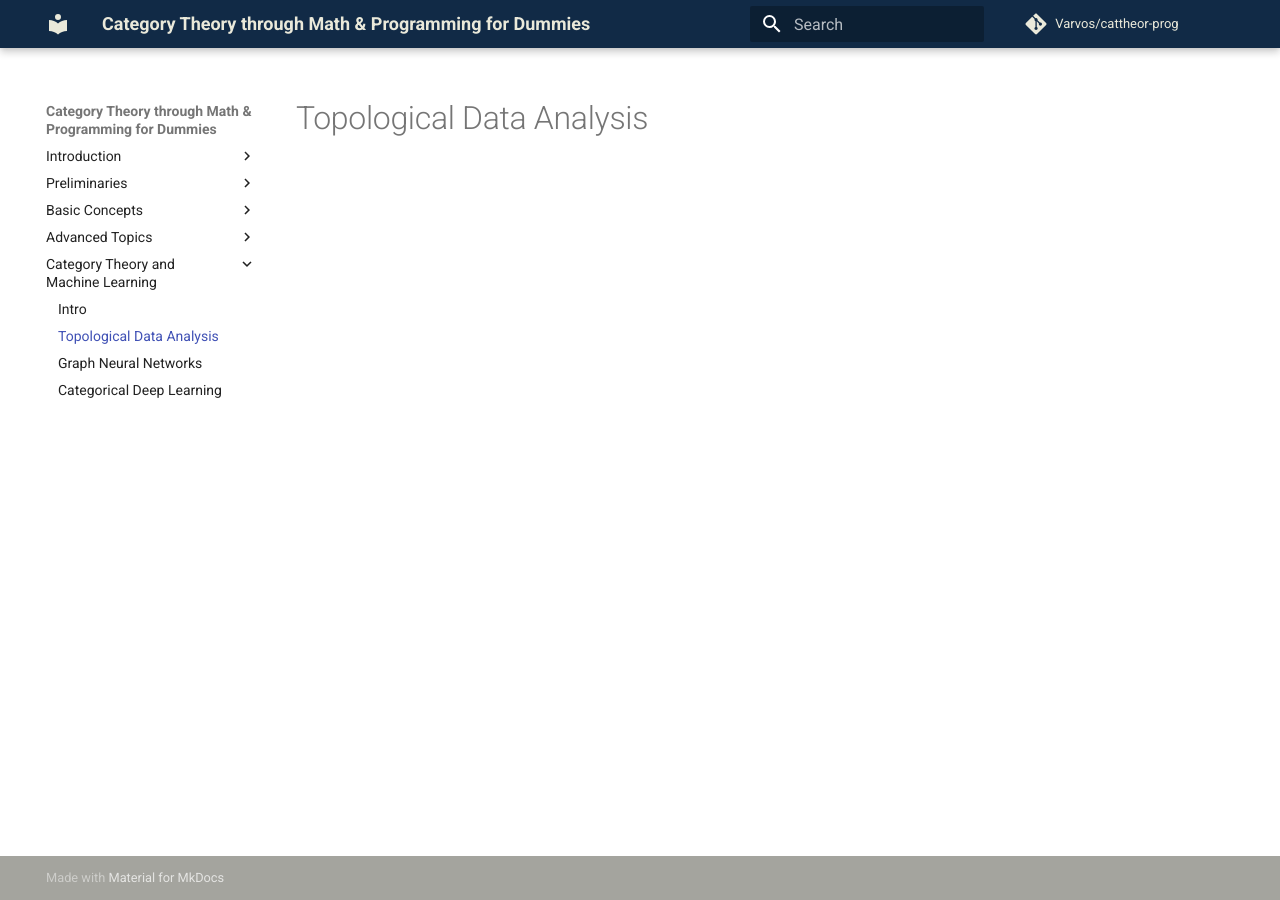
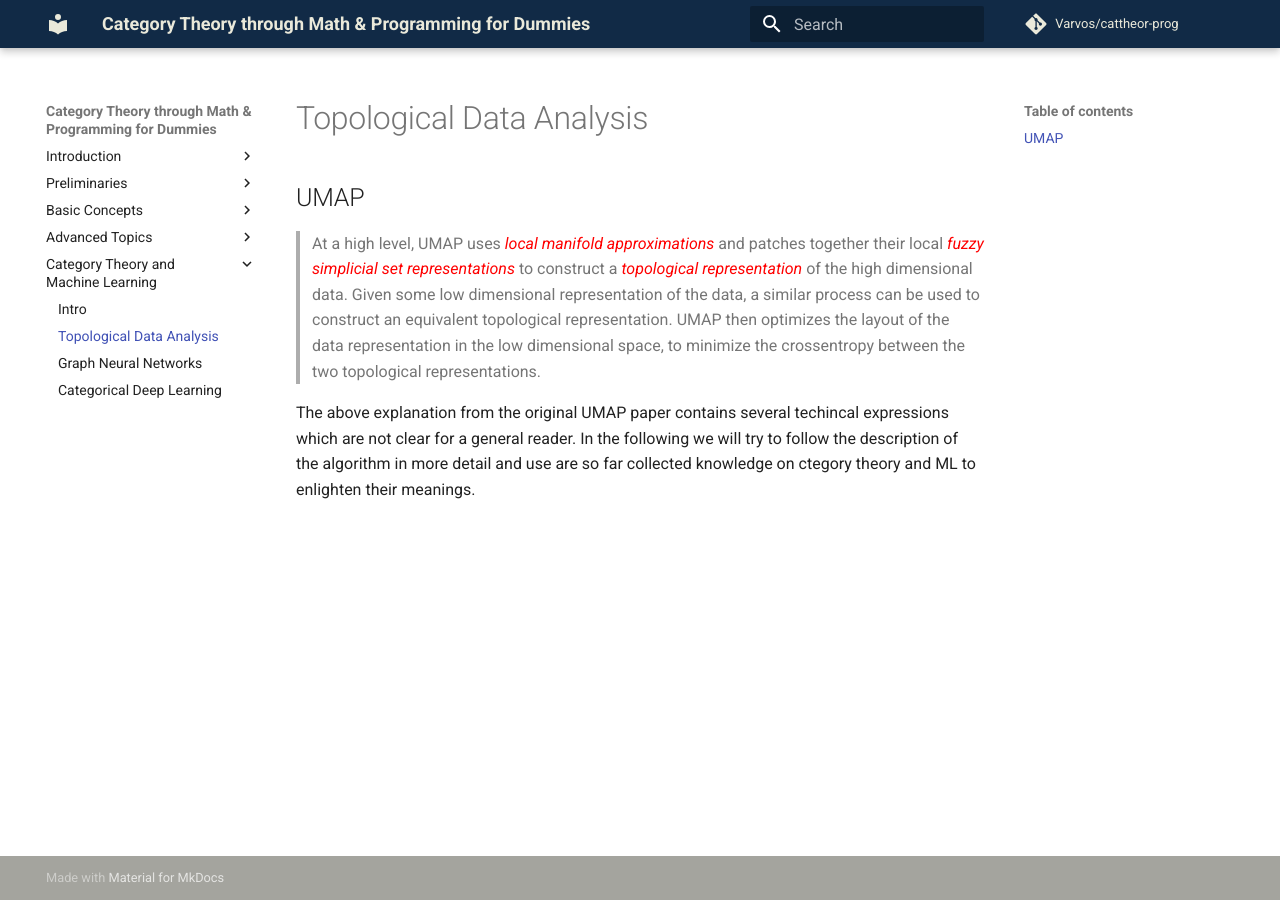
Before and after one commit to Varvos/category-theory-and-programming-for-absolute-dummies, an MkDocs documentation site: the page built from docs/ml/tda.md, in a window 1280 px wide. Built offline with MkDocs 1.6.1 and Material for MkDocs 9.7.7, drawn with Linux system fonts in a browser that asks for light colours; nearby versions of some CDN libraries; comment, search, counter and statistics services are not loaded.

Commit message:
feat: add content on UMAP

```diff
--- a/docs/ml/tda.md
+++ b/docs/ml/tda.md
@@ -1 +1,7 @@
 # Topological Data Analysis
+
+## UMAP
+
+> At a high level, UMAP  uses <span style="color: red;">*local manifold approximations*</span> and patches together their local <span style="color: red;">*fuzzy simplicial set representations*</span> to construct a <span style="color: red;">*topological representation*</span> of the high dimensional data. Given some low dimensional representation of the data, a similar process can be used to construct an equivalent topological representation. UMAP then optimizes the layout of the data representation in the low dimensional space, to minimize the crossentropy between the two topological representations.
+
+The above explanation from the original UMAP paper contains several techincal expressions which are not clear for a general reader. In the following we will try to follow the description of the algorithm in  more detail and use are so far collected knowledge on ctegory theory and ML to enlighten their meanings.
```
